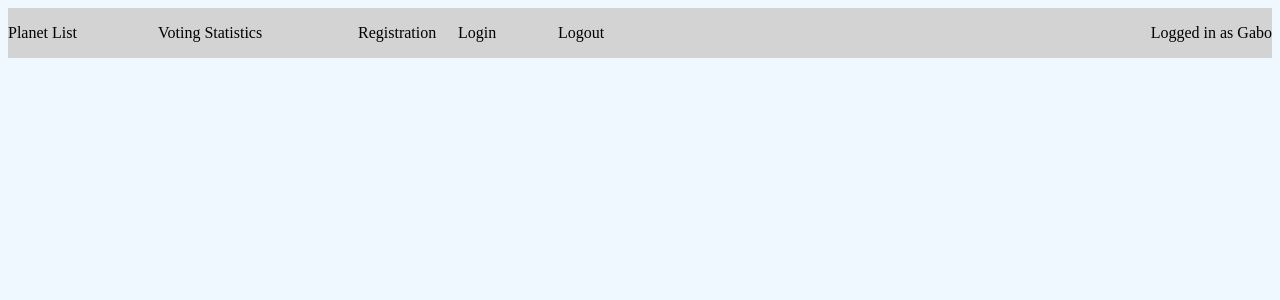
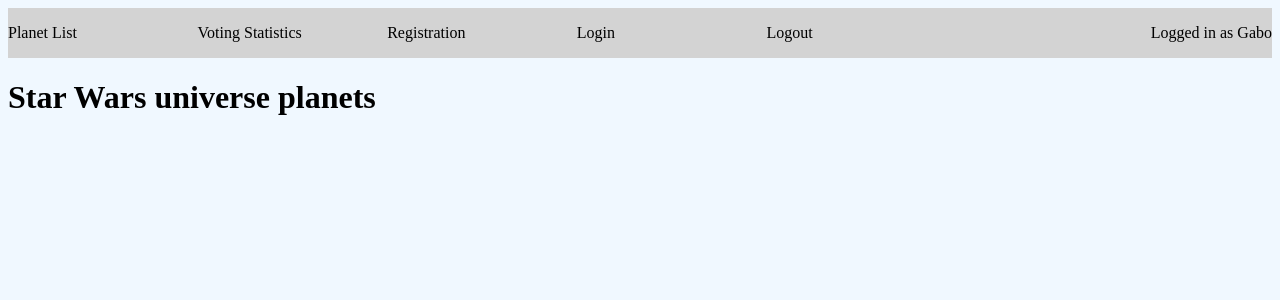
Before and after one commit to Blaon/API-wars, a Flask app: template templates/main.html in a window 1280 px wide. Shown: the top 300 px of the page. Run offline with Flask 2, Linux system fonts and the light colour scheme; the template is opened without the code that fills it, so the values that code supplies are empty.

Commit message:
start 0.1

```diff
--- a/server.py
+++ b/server.py
@@ -5,7 +5,7 @@
 
 @app.route('/')
 def index():
-    return render_template('index.html')
+    return render_template('main.html')
 
 
 if __name__ == '__main__':
--- a/static/css/style.css
+++ b/static/css/style.css
@@ -5,7 +5,7 @@
 div#navbar{
     display: grid;
     height: 50px;
-    grid-template-columns: 150px 200px 100px 100px 100px auto;
+    grid-template-columns: 15% 15% 15% 15% 15% auto;
     background: lightgray;
 
 }
@@ -20,3 +20,12 @@
     text-align: right;
     align-self: center;
 }
+
+div#stable{
+    display: grid;
+    height: auto;
+    width: auto;
+    grid-template-columns: auto auto auto auto auto auto auto auto;
+    grid-template-rows: auto;
+
+}
--- /dev/null
+++ b/static/js/api.js
@@ -0,0 +1,8 @@
+window.onload=function() {
+fetch('https://swapi.co/api/planets/')
+    .then((response) => response.json())
+    .then((table_content)=> {
+        console.log(table_content)
+    })
+
+};
--- a/templates/main.html
+++ b/templates/main.html
@@ -4,6 +4,7 @@
     <meta charset="UTF-8">
     <title>StarWarsAPIwarsthingy</title>
     <link rel="stylesheet" type="text/css" href="{{ url_for('static', filename='css/style.css') }}">
+    <script src="/static/js/api.js" defer></script>
 </head>
 <body>
 <div id="navbar">
@@ -14,5 +15,8 @@
     <div class="one">Logout</div>
     <div class="two">Logged in as Gabo</div>
 </div>
+<h1>Star Wars universe planets</h1>
+<div id="stable">
+</div>
 </body>
 </html>
```
